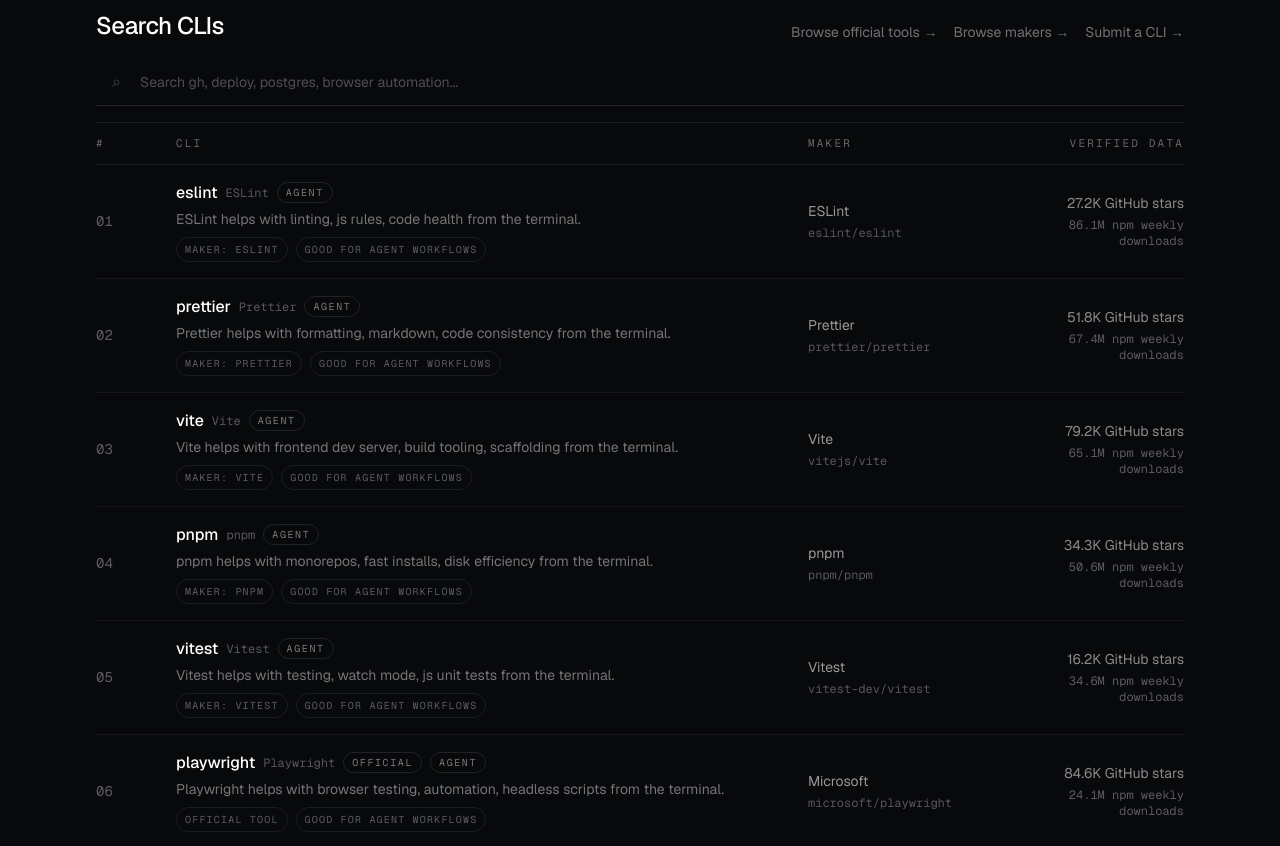
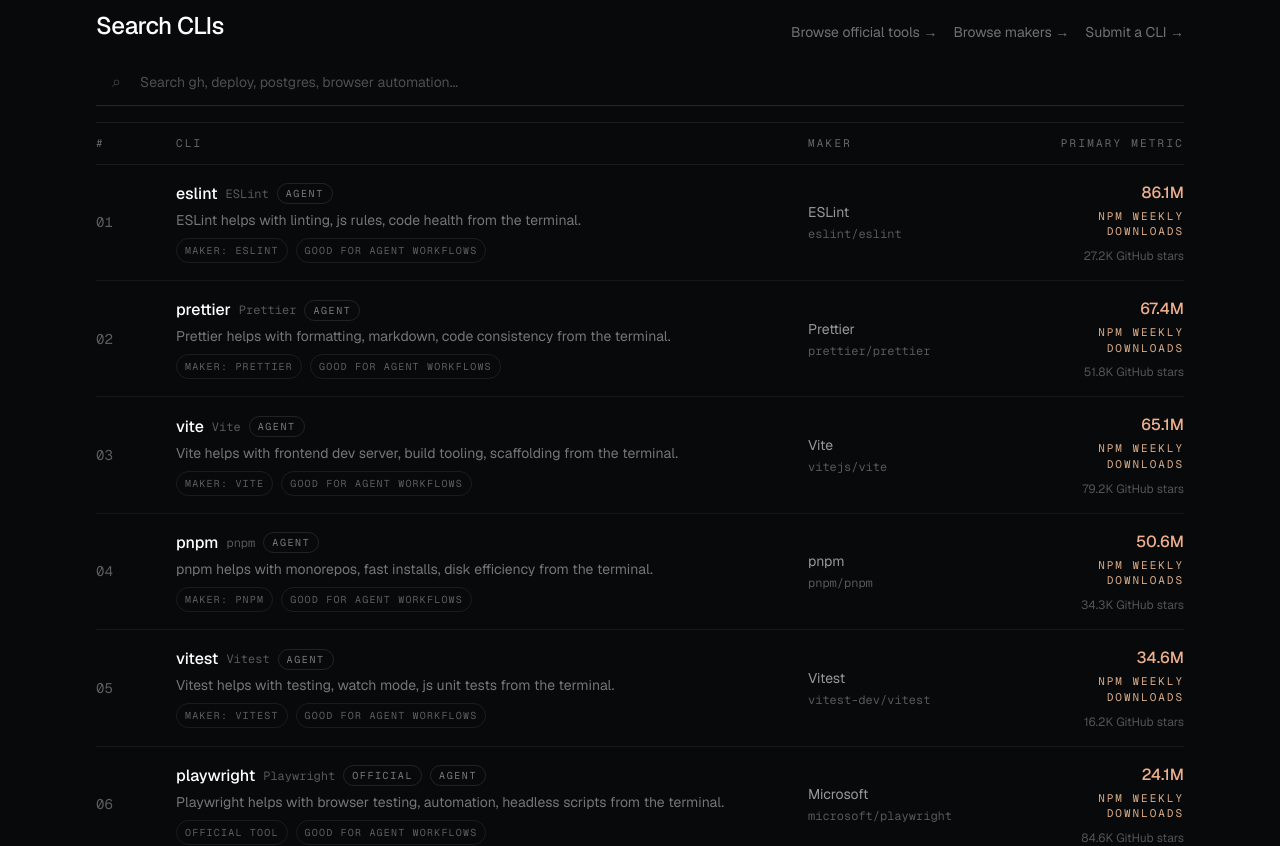
Before and after one commit to gvkhosla/open-cli, a Next.js app: page / in a window 1280 px wide. Shown: the part 740-1586 px from the top of the page. Built offline with nearby package versions, Linux system fonts and the light colour scheme.

Commit message:
Match directory metric hierarchy to leaderboard

```diff
--- a/src/components/home-view.tsx
+++ b/src/components/home-view.tsx
@@ -6,7 +6,7 @@
 import { CliLogoMarquee } from "@/components/cli-logo-marquee";
 import { CopyButton } from "@/components/copy-button";
 import { builderClis, getSearchHighlights, officialClis, searchClis, type BuilderLaunch, type CliCategory } from "@/data/clis";
-import { formatCompactNumber, formatMetric } from "@/lib/format";
+import { formatCompactNumber } from "@/lib/format";
 
 type DirectoryMode = "all" | "official" | "builders" | "agent-friendly";
 type CategoryFilter = "All" | CliCategory;
@@ -44,7 +44,20 @@
   const [category] = useState<CategoryFilter>("All");
   const [activeExample, setActiveExample] = useState<QuickExample>(quickExamples[0]);
 
-  const filteredClis = useMemo(() => searchClis(search, { mode, category }), [category, mode, search]);
+  const filteredClis = useMemo(() => {
+    const results = searchClis(search, { mode, category });
+
+    if (search.trim()) {
+      return results;
+    }
+
+    return [...results].sort(
+      (a, b) =>
+        (b.metricValue ?? -1) - (a.metricValue ?? -1) ||
+        (b.githubStars ?? 0) - (a.githubStars ?? 0) ||
+        a.name.localeCompare(b.name),
+    );
+  }, [category, mode, search]);
 
   return (
     <div className="mx-auto flex w-full max-w-6xl flex-col gap-8 px-4 pb-16 pt-6 sm:px-6 lg:px-8 lg:pt-8">
@@ -149,7 +162,7 @@
             <div>#</div>
             <div>CLI</div>
             <div>Maker</div>
-            <div className="text-right">Verified data</div>
+            <div className="text-right">Primary metric</div>
           </div>
 
           {filteredClis.length === 0 ? (
@@ -194,13 +207,22 @@
                 <div className="text-sm text-white/58">{cli.makerName}</div>
                 <div className="mt-1 font-mono text-xs text-white/32">{cli.githubRepo}</div>
               </div>
-              <div className="text-sm text-white/52 md:text-right">
-                {cli.githubStars !== null ? <div>{formatCompactNumber(cli.githubStars)} GitHub stars</div> : null}
-                {formatMetric(cli.metricValue, cli.metricLabel) ? (
-                  <div className="mt-1 font-mono text-xs text-white/34">{formatMetric(cli.metricValue, cli.metricLabel)}</div>
+              <div className="text-sm md:text-right">
+                {cli.metricValue !== null && cli.metricLabel ? (
+                  <div>
+                    <div className="text-base font-medium text-[var(--accent-peach)]">
+                      {formatCompactNumber(cli.metricValue)}
+                    </div>
+                    <div className="mt-1 font-mono text-[11px] uppercase tracking-[0.18em] text-[#d8ab86]">
+                      {cli.metricLabel}
+                    </div>
+                  </div>
                 ) : (
-                  <div className="mt-1 font-mono text-xs text-white/28">No exact install metric yet</div>
+                  <div className="font-mono text-xs text-white/28">No exact install metric yet</div>
                 )}
+                {cli.githubStars !== null ? (
+                  <div className="mt-2 text-xs text-white/30">{formatCompactNumber(cli.githubStars)} GitHub stars</div>
+                ) : null}
               </div>
             </Link>
           ))}
```
